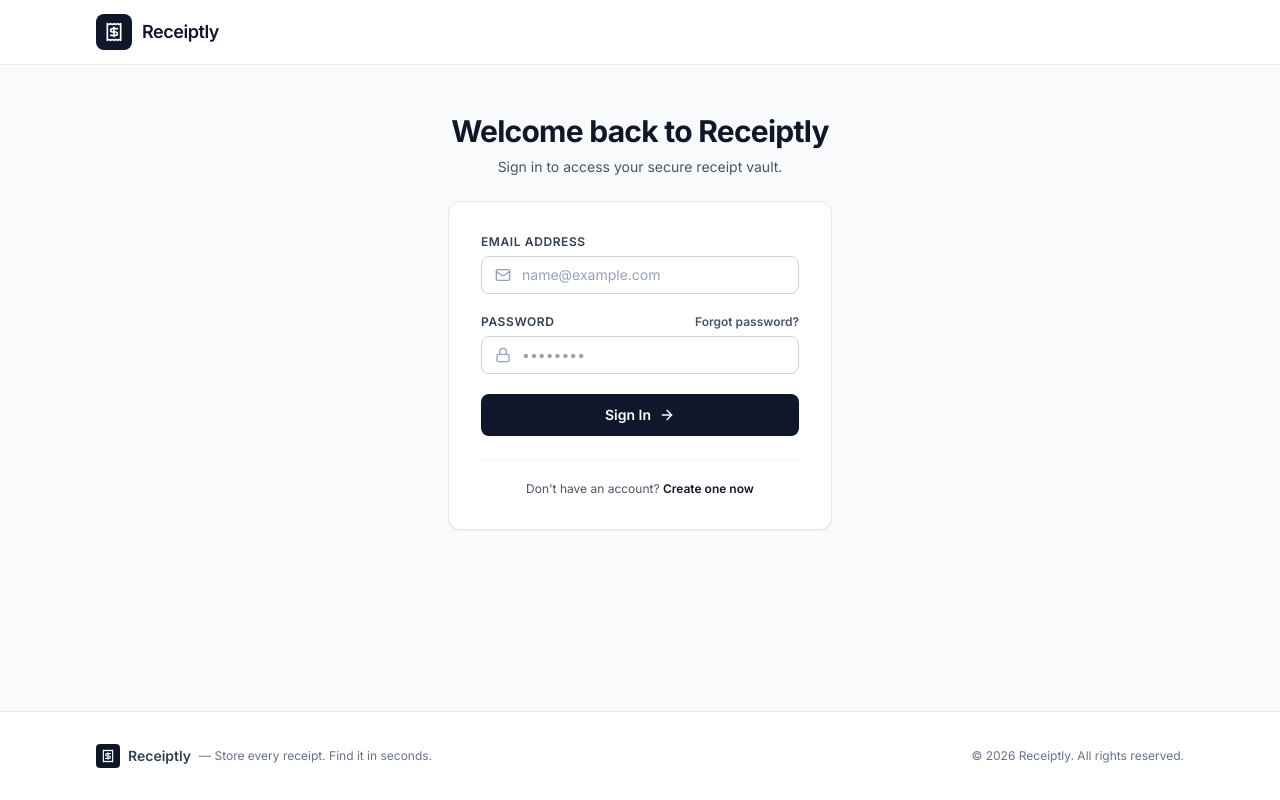
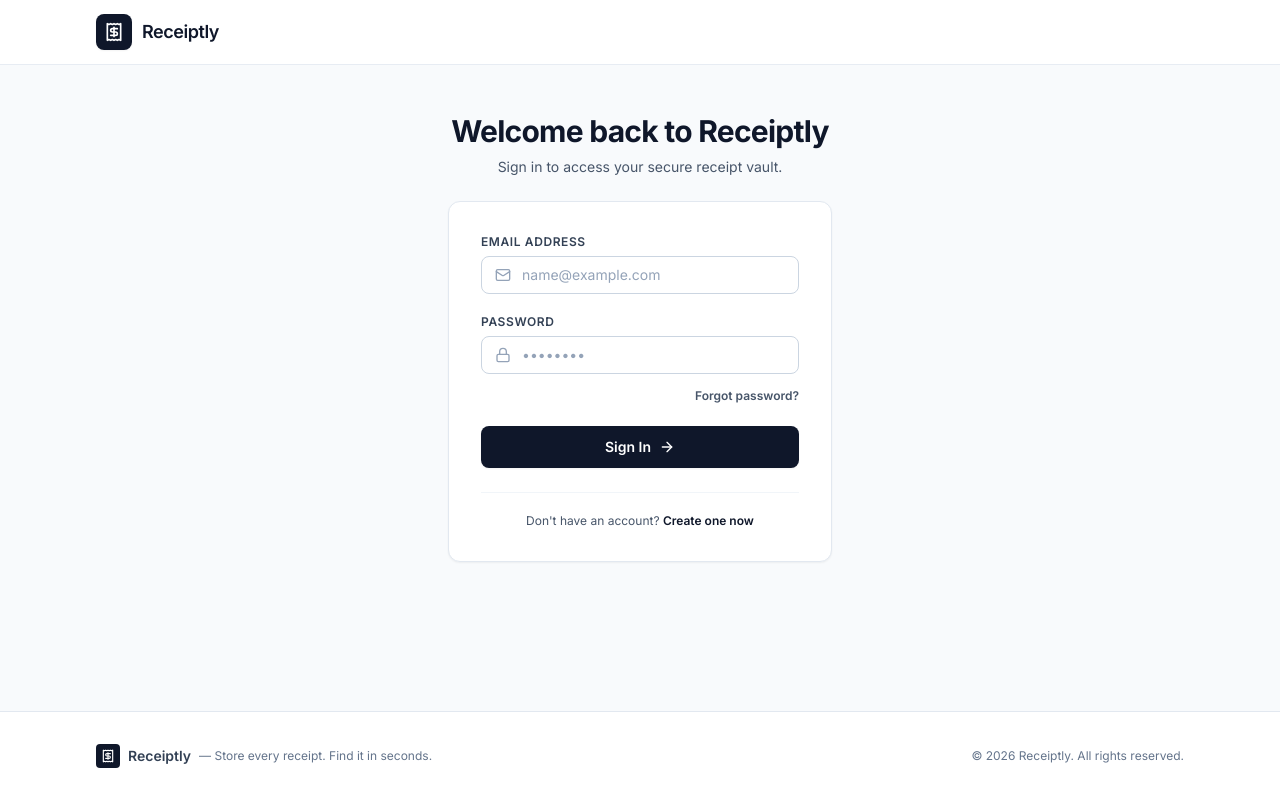
Before and after one commit to tanmoy7272/receiptly, a React (Vite) app in the folder frontend/: page /login in a window 1280 px wide. Built offline with nearby package versions, Linux system fonts and the light colour scheme; no server answers.

Commit message:
style(ui): position Forgot password link directly below password input field per production UI standard

```diff
--- a/frontend/src/pages/Login.jsx
+++ b/frontend/src/pages/Login.jsx
@@ -100,14 +100,9 @@ export const Login = () => {
           </div>
 
           <div>
-            <div className="flex items-center justify-between mb-1.5">
-              <label htmlFor="password" className="block text-xs font-semibold text-slate-700 uppercase tracking-wider">
-                Password
-              </label>
-              <Link to={ROUTES.FORGOT_PASSWORD} className="text-xs font-semibold text-slate-600 hover:text-slate-900 hover:underline">
-                Forgot password?
-              </Link>
-            </div>
+            <label htmlFor="password" className="block text-xs font-semibold text-slate-700 uppercase tracking-wider mb-1.5">
+              Password
+            </label>
             <div className="relative">
               <Lock className="absolute left-3.5 top-1/2 h-4 w-4 -translate-y-1/2 text-slate-400" />
               <input
@@ -120,6 +115,11 @@ export const Login = () => {
                 onChange={handleChange}
                 className="w-full rounded-lg border border-slate-300 bg-white pl-10 pr-3.5 py-2 text-sm text-slate-900 placeholder-slate-400 focus:border-slate-900 focus:outline-none focus:ring-1 focus:ring-slate-900"
               />
+            </div>
+            <div className="mt-2 text-right">
+              <Link to={ROUTES.FORGOT_PASSWORD} className="text-xs font-semibold text-slate-600 hover:text-slate-900 hover:underline">
+                Forgot password?
+              </Link>
             </div>
           </div>
 
```
